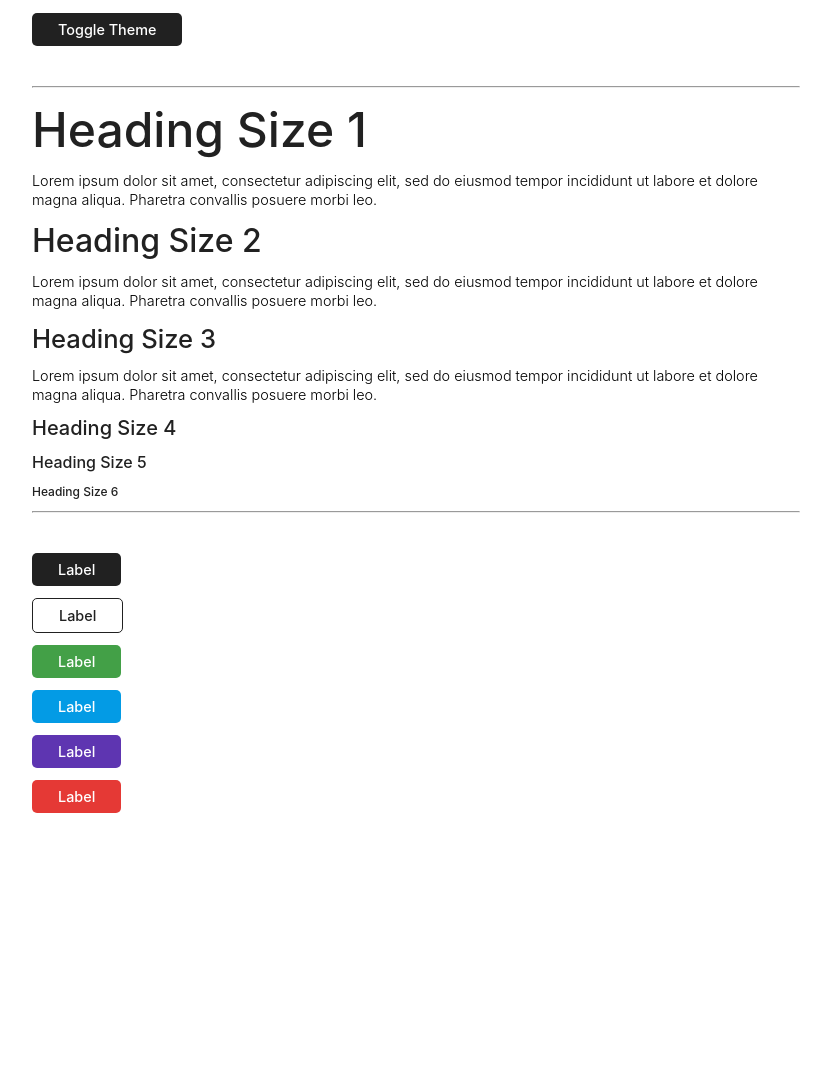
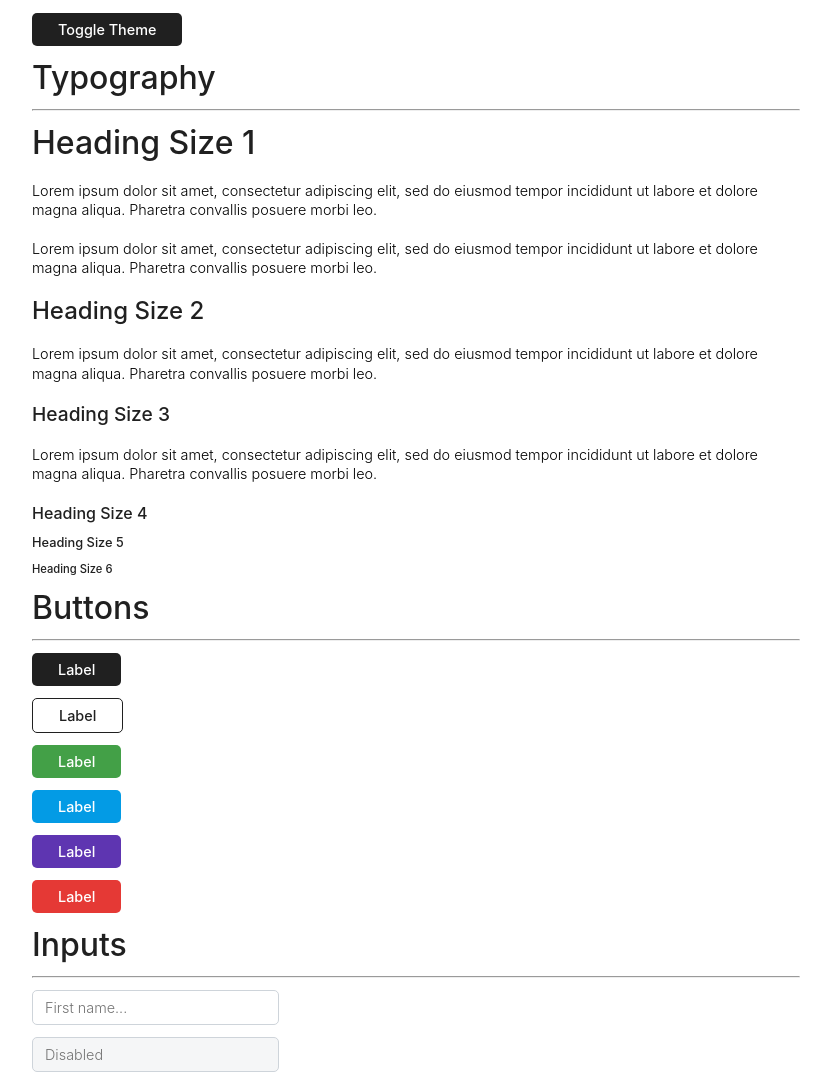
Before and after one commit to TobyDrane/Pictor, a website: page index.html in a window 1280 px wide. Shown: the whole page, without its empty margins (224-1055 px from the left). Before the commit the page ends 825 px from the top, so only its background shows below. Drawn offline with Linux system fonts and the light colour scheme; a web font is replaced by a local one.

Commit message:
initial inputs

```diff
--- a/index.html
+++ b/index.html
@@ -1,33 +1,56 @@
+<html>
+  <head>
     <title>Pictor</title>
-
     <meta name="viewport" content="width=device-width,initial-scale=1" />
-
-<link href="https://fonts.cdnfonts.com/css/inter" rel="stylesheet">
-
+    <link href="https://fonts.cdnfonts.com/css/inter" rel="stylesheet" />
     <link rel="stylesheet" href="src/pictor.css" />
+  </head>
 
   <body>
-    <button style="margin-left: 20%; margin-top: 1%;" class="btn" id="theme-toggle">Toggle Theme</button>
+    <button
+      style="margin-left: 20%; margin-top: 1%"
+      class="btn"
+      id="theme-toggle"
+    >
+      Toggle Theme
+    </button>
 
-    <main style="margin: 0% 20%; align-items: center;">
-        <br />
+    <main style="margin: 0% 20%; align-items: center">
+      <h1>Typography</h1>
       <hr />
 
       <h1>Heading Size 1</h1>
-        <p>Lorem ipsum dolor sit amet, consectetur adipiscing elit, sed do eiusmod tempor incididunt ut labore et dolore magna aliqua. Pharetra convallis posuere morbi leo.</p>
+      <p>
+        Lorem ipsum dolor sit amet, consectetur adipiscing elit, sed do eiusmod
+        tempor incididunt ut labore et dolore magna aliqua. Pharetra convallis
+        posuere morbi leo.
+      </p>
+      <p>
+        Lorem ipsum dolor sit amet, consectetur adipiscing elit, sed do eiusmod
+        tempor incididunt ut labore et dolore magna aliqua. Pharetra convallis
+        posuere morbi leo.
+      </p>
 
       <h2>Heading Size 2</h2>
-        <p>Lorem ipsum dolor sit amet, consectetur adipiscing elit, sed do eiusmod tempor incididunt ut labore et dolore magna aliqua. Pharetra convallis posuere morbi leo.</p>
+      <p>
+        Lorem ipsum dolor sit amet, consectetur adipiscing elit, sed do eiusmod
+        tempor incididunt ut labore et dolore magna aliqua. Pharetra convallis
+        posuere morbi leo.
+      </p>
 
       <h3>Heading Size 3</h3>
-        <p>Lorem ipsum dolor sit amet, consectetur adipiscing elit, sed do eiusmod tempor incididunt ut labore et dolore magna aliqua. Pharetra convallis posuere morbi leo.</p>
+      <p>
+        Lorem ipsum dolor sit amet, consectetur adipiscing elit, sed do eiusmod
+        tempor incididunt ut labore et dolore magna aliqua. Pharetra convallis
+        posuere morbi leo.
+      </p>
 
       <h4>Heading Size 4</h4>
       <h5>Heading Size 5</h5>
       <h6>Heading Size 6</h6>
 
+      <h1>Buttons</h1>
       <hr />
-        <br />
 
       <button class="btn">Label</button>
       <button class="btn btn-light">Label</button>
@@ -36,20 +59,22 @@
       <button class="btn btn-theme-3">Label</button>
       <button class="btn btn-theme-4">Label</button>
 
+      <h1>Inputs</h1>
+      <hr />
+
+      <input class="inpt" type="text" placeholder="First name..." />
+      <input class="inpt" type="text" placeholder="Disabled" disabled />
     </main>
   </body>
 
   <script>
-let currentTheme = "light-mode"
-const element = document.getElementById("theme-toggle")
+    let currentTheme = "light-mode";
+    const element = document.getElementById("theme-toggle");
     element.onclick = () => {
-    currentTheme = currentTheme === 'light-mode' ? 'dark-mode' : 'light-mode'
-    document.body.classList.remove('light-mode')
-    document.body.classList.remove('dark-mode')
-    document.body.classList.add(currentTheme)
-}
-
-
+      currentTheme = currentTheme === "light-mode" ? "dark-mode" : "light-mode";
+      document.body.classList.remove("light-mode");
+      document.body.classList.remove("dark-mode");
+      document.body.classList.add(currentTheme);
+    };
   </script>
-
-</title>
+</html>
--- a/src/pictor.css
+++ b/src/pictor.css
@@ -5,12 +5,12 @@
     /* colors */
     --color-white: #fff;
     --color-white-hover: #fdfdfd;
-    --color-heading: #212121;
+    --color-heading: #202020;
     --color-heading-hover: #403e3e;
     --color-text: #000000;
 
     --color-button-filled-text: #fff;
-    --color-button-outline-text: #212121;
+    --color-button-outline-text: #202020;
     --color-button-theme-text: #fff;
     --color-button-shadow: rgba(0, 0, 0, 0.2);
 
@@ -23,16 +23,24 @@
     --color-theme-4: #e53935;
     --color-theme-4-hover: #f44336;
 
+    --color-input-border: rgb(206, 212, 218);
+    --color-input-background: #fff;
+    --color-input-disabled: rgb(245, 246, 247);
+
     /* dark theme colors */
-    --invert-color-white: #212121;
+    --invert-color-white: #202020;
     --invert-color-white-hover: #493e3e;
     --invert-color-heading: #fff;
     --invert-color-heading-hover: #fdfdfd;
     --invert-color-text: #fff;
 
-    --invert-color-button-filled-text: #212121;
+    --invert-color-button-filled-text: #202020;
     --invert-color-button-outline-text: #fff;
     --invert-color-button-shadow: rgba(255, 255, 255, 0.2);
+
+    --invert-color-input-border: rgb(55, 58, 64);
+    --invert-color-input-background: rgb(37, 38, 43);
+    --invert-color-input-disabled: rgb(31, 32, 34);
 }
 
 body {
@@ -68,27 +76,27 @@ h6 {
 }
 
 h1 {
-    font-size: 3rem;
+    font-size: 2rem;
 }
 
 h2 {
-    font-size: 2rem;
+    font-size: 1.5rem;
 }
 
 h3 {
-    font-size: 1.6rem;
+    font-size: 1.2rem;
 }
 
 h4 {
-    font-size: 1.25rem;
+    font-size: 1rem;
 }
 
 h5 {
-    font-size: 1rem;
+    font-size: 0.8rem;
 }
 
 h6 {
-    font-size: 0.75rem;
+    font-size: 0.7rem;
 }
 
 p {
@@ -96,7 +104,7 @@ p {
     color: var(--color-text);
     line-height: 1.2rem;
     font-size: 0.9rem;
-    margin: 0;
+    margin: 1.2rem 0;
 }
 
 /* buttons */
@@ -147,6 +155,34 @@ p {
     color: var(--color-button-theme-text);
 }
 
+/* inputs */
+.inpt {
+    display: flex;
+    margin: 12px 0px;
+    padding: 8px 12px;
+    justify-content: center;
+    -webkit-box-align: center;
+    align-items: center;
+    border-radius: 5px;
+    font-size: 0.9rem;
+    font-weight: 300;
+    font-family: var(--font-stack);
+    background-color: var(--color-input-background);
+    border: 1px solid var(--color-input-border);
+    color: var(--color-text);
+}
+
+.inpt:focus {
+    border-color: var(--color-theme-1);
+    outline: none;
+}
+
+.inpt:disabled,
+.inpt[disabled] {
+    background-color: var(--color-input-disabled);
+    cursor: not-allowed;
+}
+
 /* dark mode theme */
 body.dark-mode {
     --color-white: var(--invert-color-white);
@@ -158,4 +194,8 @@ body.dark-mode {
     --color-button-filled-text: var(--invert-color-button-filled-text);
     --color-button-outline-text: var(--invert-color-button-outline-text);
     --color-button-shadow: var(--invert-color-button-shadow);
+
+    --color-input-background: var(--invert-color-input-background);
+    --color-input-border: var(--invert-color-input-border);
+    --color-input-disabled: var(--invert-color-input-disabled);
 }
```
Lines whose indentation alone changed are shown as unchanged.
